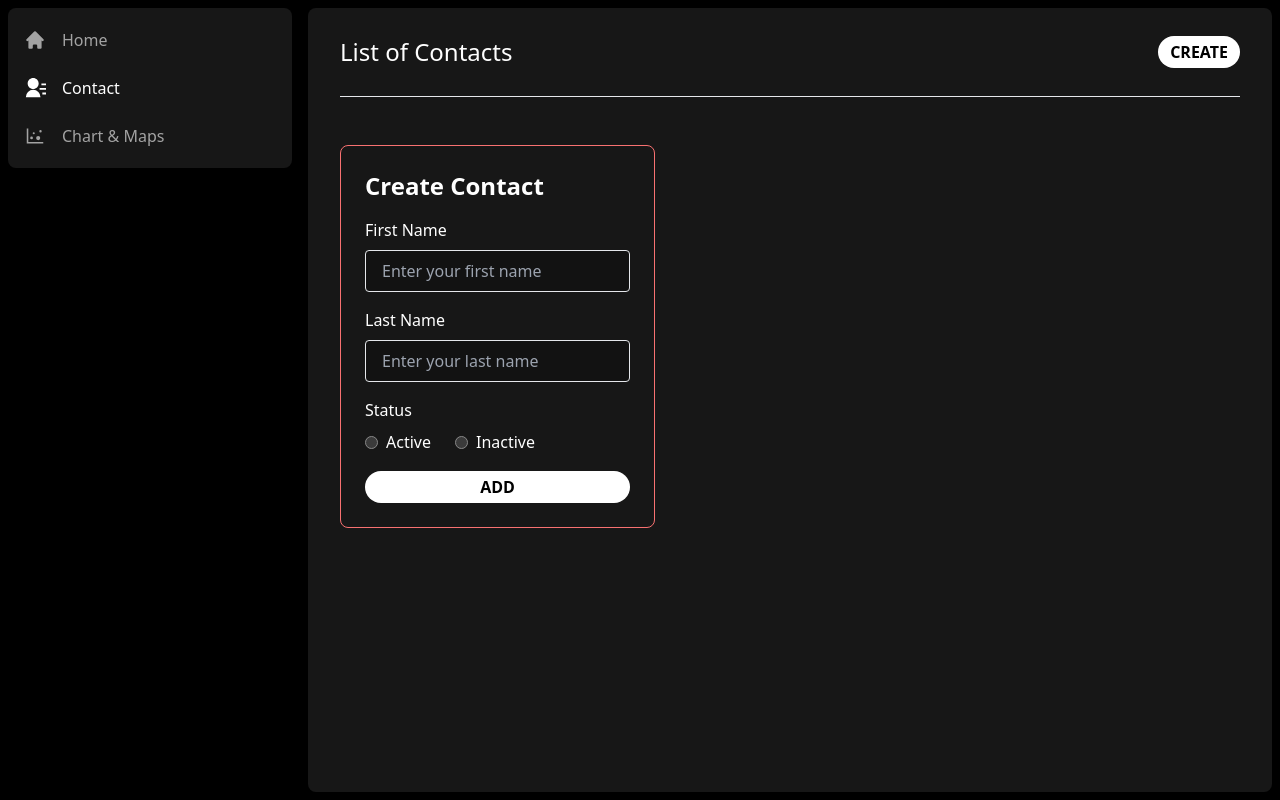
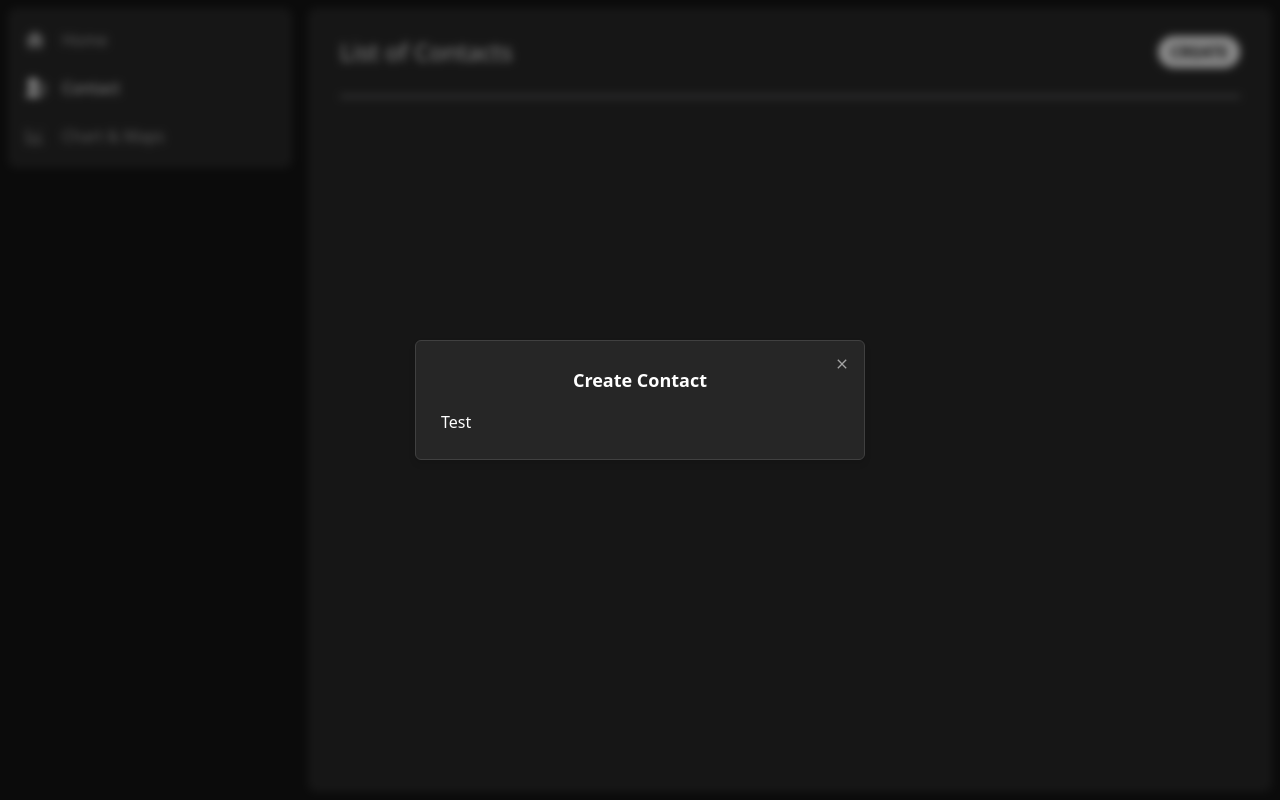
Before and after one commit to Ganesh-mBit/dashborad, a React (Create React App) app: page /contacts in a window 1280 px wide. Both pictures are taken after a click on the button "CREATE". Built offline with nearby package versions, Linux system fonts and the light colour scheme.

Commit message:
Redux store & all it's essential steup done.

```diff
--- a/package.json
+++ b/package.json
@@ -3,6 +3,7 @@
   "version": "0.1.0",
   "private": true,
   "dependencies": {
+    "@radix-ui/react-dialog": "^1.0.4",
     "@testing-library/jest-dom": "^5.16.5",
     "@testing-library/react": "^13.4.0",
     "@testing-library/user-event": "^13.5.0",
@@ -13,8 +14,11 @@
     "react": "^18.2.0",
     "react-dom": "^18.2.0",
     "react-icons": "^4.9.0",
+    "react-redux": "^8.0.7",
     "react-router-dom": "^6.11.2",
     "react-scripts": "5.0.1",
+    "redux": "^4.2.1",
+    "redux-devtools-extension": "^2.13.9",
     "tailwind-merge": "^1.13.0",
     "typescript": "^4.9.5",
     "web-vitals": "^2.1.4"
--- a/src/App.tsx
+++ b/src/App.tsx
@@ -1,22 +1,13 @@
 import React from 'react';
 import {
   createBrowserRouter,
-  RouterProvider,
-  Outlet
+  RouterProvider
 } from "react-router-dom";
-import SideBar from './components/Sidebar';
 import Home from './Pages/Home';
 import './App.css';
 import Charts from './Pages/Charts';
 import Contact from './Pages/Contact';
-
-const Layout = () => {
-  return (
-    <SideBar>
-      <Outlet />
-    </SideBar>
-  )
-}
+import Layout from './components/Layout';
 
 const RouteProvider = createBrowserRouter([
   {
--- a/src/Pages/Contact.tsx
+++ b/src/Pages/Contact.tsx
@@ -1,7 +1,14 @@
 import React from 'react';
-import AddContact from '../components/AddContactModal';
+import { useDispatch } from 'react-redux';
+import { setModalState } from '../redux/action/appActions';
 
 const Contact = () => {
+  const dispatch = useDispatch();
+
+  const handleAddContact = () => {
+    dispatch(setModalState(true));
+  };
+
   return (
     <div className='h-full'>
       <div className='w-full flex justify-between items-center mb-4 py-3'>
@@ -9,13 +16,12 @@ const Contact = () => {
           <h1 className='text-lg md:text-2xl font-medium truncate'>List of Contacts</h1>
         </div>
         <div>
-          <button className="w-full rounded-full py-1 px-3 bg-white hover:opacity-75 text-black font-bold uppercase">
+          <button onClick={handleAddContact} className="w-full rounded-full py-1 px-3 bg-white hover:opacity-75 text-black font-bold uppercase">
             Create
           </button>
         </div>
       </div>
       <hr className='py-6' />
-      <AddContact />
     </div>
   )
 }
--- a/src/components/AddContactModal.tsx
+++ /dev/null
@@ -1,38 +0,0 @@
-import React from 'react';
-
-const AddContact = () => {
-  return (
-    <div className='absolute'>
-      <div className="flex w-full justify-center items-center">
-        <div className="rounded-lg p-6 border border-red-400">
-          <h2 className="text-2xl font-bold mb-4">Create Contact</h2>
-          <form>
-            <div className="mb-4">
-              <label htmlFor="first-name" className="block mb-2">First Name</label>
-              <input type="text" id="first-name" className="w-full px-4 py-2 border rounded" placeholder="Enter your first name"/>
-            </div>
-            <div className="mb-4">
-              <label htmlFor="last-name" className="block mb-2">Last Name</label>
-              <input type="text" id="last-name" className="w-full px-4 py-2 border rounded" placeholder="Enter your last name"/>
-            </div>
-            <div className="mb-4">
-              <span className="block mb-2">Status</span>
-              <label className="inline-flex items-center">
-                <input type="radio" className="form-radio" name="status" value="active"/>
-                  <span className="ml-2">Active</span>
-              </label>
-              <label className="inline-flex items-center ml-6">
-                <input type="radio" className="form-radio" name="status" value="inactive"/>
-                  <span className="ml-2">Inactive</span>
-              </label>
-            </div>
-            <button type="submit" className="w-full rounded-full py-1 px-3 bg-white hover:opacity-75 text-black font-bold uppercase">Add</button>
-          </form>
-        </div>
-      </div>
-
-    </div>
-  )
-}
-
-export default AddContact;
--- /dev/null
+++ b/src/components/Layout.tsx
@@ -0,0 +1,21 @@
+import React from 'react'
+import { Outlet } from 'react-router-dom';
+import Modal from './Modal';
+import Sidebar from './Sidebar';
+import { useSelector } from 'react-redux';
+
+const Layout = () => {
+  const { openModal, title } = useSelector((state: any) => state.app);
+  return (
+    <div>
+      <Modal title={title} isOpen={openModal} onChange={() => console.log('Form')}>
+        Test
+      </Modal>
+      <Sidebar>
+        <Outlet />
+      </Sidebar>
+    </div>
+  )
+}
+
+export default Layout;
--- /dev/null
+++ b/src/components/Modal.tsx
@@ -0,0 +1,43 @@
+import React from 'react';
+import * as Dialog from '@radix-ui/react-dialog';
+import { IoMdClose } from 'react-icons/io';
+import { useDispatch } from 'react-redux';
+import { setModalState } from '../redux/action/appActions';
+
+interface AddContactModalProps {
+  isOpen: boolean
+  onChange: (open: boolean) => void
+  title: string
+  children: React.ReactNode
+}
+
+const AddContact: React.FC<AddContactModalProps> = ({ isOpen, title, children, onChange }) => {
+  const dispatch = useDispatch();
+
+  const handleAddContact = () => {
+    dispatch(setModalState(false));
+  };
+
+  return (
+    <Dialog.Root open={isOpen} defaultOpen={isOpen} onOpenChange={onChange}>
+      <Dialog.Portal>
+        <Dialog.Overlay className='bg-neutral-900/50 backdrop-blur-sm fixed inset-0' />
+        <Dialog.Content className="fixed drop-shadow-md border border-neutral-700 top-[50%] left-[50%] w-full md:w-[90vw] md:max-w-[450px] translate-x-[-50%] translate-y-[-50%] rounded-md bg-neutral-800 p-[25px] focus:outline-none max-h-full h-full md:h-auto md:max-h-[80vh]">
+          <Dialog.Title className='text-lg font-bold mb-4 text-center'>
+            {title}
+          </Dialog.Title>
+          <div>
+            {children}
+          </div>
+          <Dialog.Close asChild>
+            <button onClick={handleAddContact} className='text-neutral-400 hover:text-white absolute top-[10px] right-[10px] inline-flex w-[25px] h-[25px] appearance-none justify-center items-center rounded-full focus:outline-none'>
+              <IoMdClose />
+            </button>
+          </Dialog.Close>
+        </Dialog.Content>
+      </Dialog.Portal>
+    </Dialog.Root>
+  )
+}
+
+export default AddContact;
--- a/src/index.tsx
+++ b/src/index.tsx
@@ -1,12 +1,16 @@
 import React from 'react';
 import ReactDOM from 'react-dom/client';
 import App from './App';
+import { Provider } from 'react-redux';
+import store from './redux/store';
 
 const root = ReactDOM.createRoot(
   document.getElementById('root') as HTMLElement
 );
 root.render(
   <React.StrictMode>
-    <App />
+    <Provider store={store}>
+      <App />
+    </Provider>
   </React.StrictMode>
 );
--- /dev/null
+++ b/src/redux/action/actionTypes.ts
@@ -0,0 +1 @@
+export const SET_MODAL_STATE = 'SET_MODAL_STATE';
--- /dev/null
+++ b/src/redux/action/appActions.ts
@@ -0,0 +1,5 @@
+import { SET_MODAL_STATE } from "./actionTypes";
+
+export const setModalState = (payload: boolean): any => {
+  return { type: SET_MODAL_STATE, payload };
+};
--- /dev/null
+++ b/src/redux/reducer/appReducer.ts
@@ -0,0 +1,21 @@
+import initialState from './initialState';
+import * as types from '../action/actionTypes';
+
+interface appActions {
+  type: string
+  payload: any
+}
+
+export default function appReducer(currentState: any, action: appActions): any {
+  const state = currentState || initialState.app;
+  switch (action.type) {
+    case types.SET_MODAL_STATE:
+      return {
+        ...state,
+        openModal: action.payload
+      };
+
+    default:
+      return state;
+  }
+}
--- /dev/null
+++ b/src/redux/reducer/initialState.ts
@@ -0,0 +1,10 @@
+const initialState ={
+  app: {
+    openModal: false,
+    title: 'Create Contact',
+    contactList: []
+  },
+  ajaxCallsInProgress: 0
+};
+
+export default initialState;
--- /dev/null
+++ b/src/redux/store.ts
@@ -0,0 +1,13 @@
+import { createStore, combineReducers } from 'redux';
+import { composeWithDevTools } from 'redux-devtools-extension';
+import appReducer from './reducer/appReducer';
+
+const reducer = combineReducers({
+  app: appReducer
+});
+
+const initialState = {};
+
+const store = createStore(reducer, initialState, composeWithDevTools());
+
+export default store;
```
Also changed, not shown: 1 other file (tests, documents, lock files or other folders).
